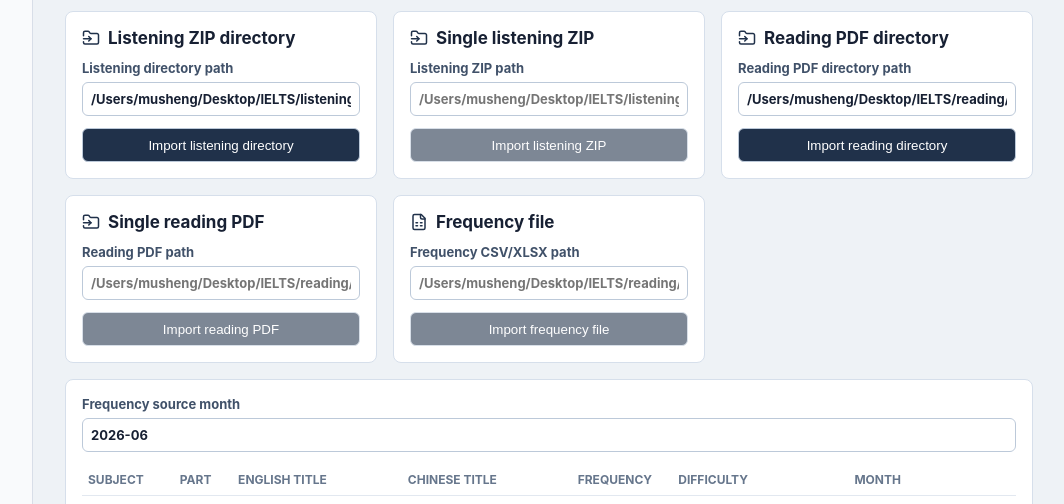
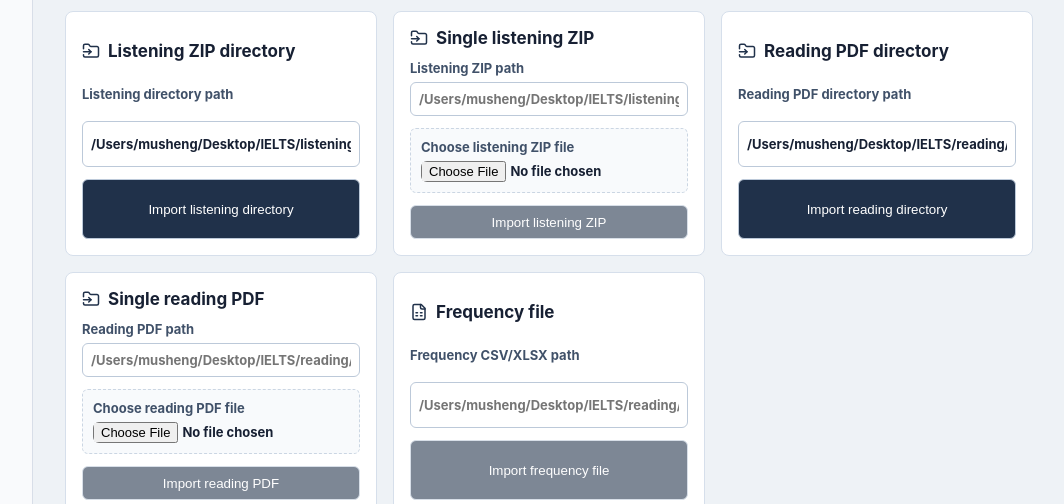
Before and after one commit to 929029376/IELTS, a React (Vite) app in the folder apps/web/: page / in a window 1280 px wide. Shown: the part 860-1364 px from the top of the page, without its empty margins (215-1279 px from the left). Built offline with nearby package versions, Linux system fonts and the light colour scheme; no server answers.

Commit message:
feat: add import file picker controls

```diff
--- a/apps/web/src/app/app.css
+++ b/apps/web/src/app/app.css
@@ -778,6 +778,19 @@ h1 {
   color: #172033;
   font: inherit;
   font-size: 13px;
+}
+
+.import-panel .import-file-picker {
+  padding: 10px;
+  border: 1px dashed #cbd6e3;
+  border-radius: 6px;
+  background: #f8fafc;
+}
+
+.import-panel .import-file-picker input {
+  padding: 0;
+  border: 0;
+  background: transparent;
 }
 
 .import-panel button,
--- a/apps/web/src/features/import/QuestionBankImportPanel.tsx
+++ b/apps/web/src/features/import/QuestionBankImportPanel.tsx
@@ -41,6 +41,15 @@ function toFrequencyPayload(row: FrequencyCorrectionRow) {
   };
 }
 
+function getLocalFilePath(file: File | null) {
+  if (!file) {
+    return "";
+  }
+
+  const fileWithLocalPath = file as File & { path?: string; webkitRelativePath?: string };
+  return fileWithLocalPath.path?.trim() || fileWithLocalPath.webkitRelativePath?.trim() || "";
+}
+
 export function QuestionBankImportPanel({ onImportComplete }: { onImportComplete?: () => void }) {
   const [listeningDir, setListeningDir] = useState("/Users/musheng/Desktop/IELTS/listening");
   const [listeningZipPath, setListeningZipPath] = useState("");
@@ -62,6 +71,19 @@ export function QuestionBankImportPanel({ onImportComplete }: { onImportComplete
       setStatus(error instanceof Error ? error.message : `Importing ${label} failed.`);
     } finally {
       setIsImporting(false);
+    }
+  }
+
+  function fillPathFromSelectedFile(label: string, file: File | null, onPathChange: (path: string) => void) {
+    const localPath = getLocalFilePath(file);
+    if (localPath.length > 0) {
+      onPathChange(localPath);
+      setStatus(`Selected ${label}: ${localPath}`);
+      return;
+    }
+
+    if (file) {
+      setStatus(`${file.name} selected, but the local path was not exposed. Paste the full path before importing.`);
     }
   }
 
@@ -118,6 +140,17 @@ export function QuestionBankImportPanel({ onImportComplete }: { onImportComplete
               onChange={(event) => setListeningZipPath(event.target.value)}
             />
           </label>
+          <label className="import-file-picker">
+            Choose listening ZIP file
+            <input
+              accept=".zip,application/zip"
+              aria-label="Choose listening ZIP file"
+              type="file"
+              onChange={(event) =>
+                fillPathFromSelectedFile("listening ZIP", event.currentTarget.files?.[0] ?? null, setListeningZipPath)
+              }
+            />
+          </label>
           <button type="submit" disabled={isImporting || listeningZipPath.trim().length === 0}>
             Import listening ZIP
           </button>
@@ -160,6 +193,17 @@ export function QuestionBankImportPanel({ onImportComplete }: { onImportComplete
               placeholder="/Users/musheng/Desktop/IELTS/reading/ReadingPractice/PDF/18. P1 - Tea.pdf"
               value={readingPdfPath}
               onChange={(event) => setReadingPdfPath(event.target.value)}
+            />
+          </label>
+          <label className="import-file-picker">
+            Choose reading PDF file
+            <input
+              accept="application/pdf,.pdf"
+              aria-label="Choose reading PDF file"
+              type="file"
+              onChange={(event) =>
+                fillPathFromSelectedFile("reading PDF", event.currentTarget.files?.[0] ?? null, setReadingPdfPath)
+              }
             />
           </label>
           <button type="submit" disabled={isImporting || readingPdfPath.trim().length === 0}>
```
Also changed, not shown: 3 other files (tests, documents, lock files or other folders).
